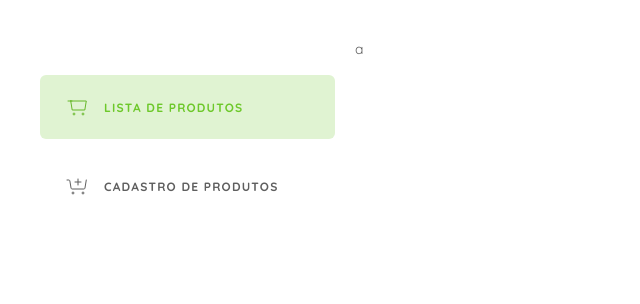
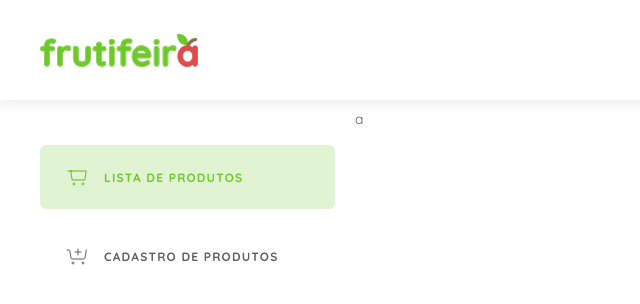
Before and after one commit to laurabento/frutifeira, a Vue app in the folder frutifeira/: page /Feirante in a window 1280 px wide. Shown: the top 304 px of the page, without its empty margins (0-640 px from the left). Built offline with nearby package versions, Linux system fonts and the light colour scheme.

Commit message:
reusing menu

```diff
--- a/frutifeira/src/components/Header.vue
+++ b/frutifeira/src/components/Header.vue
@@ -1,7 +1,7 @@
 <template>
   <div class="main-header">
     <img src="../assets/logo-frutifeira.svg" />
-    <div class="main-header_items">
+    <div class="main-header_items" v-if="UserClient">
       <div class="location" @click="openLocation">
         <img class="location-icon" src="../assets/location.svg" />
         <label>Qual seu condomínio?</label>
@@ -26,6 +26,7 @@
 export default {
   props: {
     isOpenMenuProps: Boolean,
+    UserClient: Boolean,
   },
   methods: {
     openMenu() {
@@ -62,6 +63,7 @@ export default {
   background-color: white;
   z-index: 3;
   box-shadow: -4px 1px 15px 0px #0000001a;
+  top: 0;
 
   img {
     height: 33px;
--- a/frutifeira/src/components/MarketerArea.vue
+++ b/frutifeira/src/components/MarketerArea.vue
@@ -1,5 +1,5 @@
 <template>
-  <div class="container">
+  <div class="marketer-area">
     <div class="tabs">
       <ul>
         <li
@@ -56,11 +56,15 @@ export default {
 
 <style lang="less" scoped>
 @import "../assets/variables.less";
-.container {
-  margin: @margin-body-desktop;
+
+.marketer-area {
+  padding-right: @margin-body-desktop;
+  padding-left: @margin-body-desktop;
   display: grid;
   grid-template-columns: 1fr 3fr;
   grid-gap: 20px;
+  margin-top: calc(@height-menu-desktop ~'+' 10px);
+
   .tabs {
     ul {
       margin-top: 35px;
--- a/frutifeira/src/views/Home.vue
+++ b/frutifeira/src/views/Home.vue
@@ -7,6 +7,7 @@
       @openLogin="openLogin"
       @openSignUp="openSignUp"
       :isOpenMenuProps="this.isOpenMenu"
+      :UserClient="this.client"
     />
     <ProductDetails v-if="isOpenDetails" @openDetails="openDetails" />
     <transition name="slide-up">
@@ -68,6 +69,7 @@ export default {
       isOpenSignUp: false,
       isOpenOrder: false,
       isOpenDetails: false,
+      client: true,
     };
   },
   methods: {
--- a/frutifeira/src/views/Marketer.vue
+++ b/frutifeira/src/views/Marketer.vue
@@ -1,16 +1,25 @@
 <template>
-  <div>
+  <div class="marketer">
+    <Header :UserMarketer="this.marketer"/>
     <MarketerArea />
   </div>
 </template>
 
 <script>
+import Header from "@/components/Header.vue";
 import MarketerArea from "@/components/MarketerArea.vue";
+
 export default {
   name: "Marketer",
   components: {
     MarketerArea,
+    Header
   },
+  data() {
+    return {
+      marketer: true,
+    }
+  }
 };
 </script>
 
```
